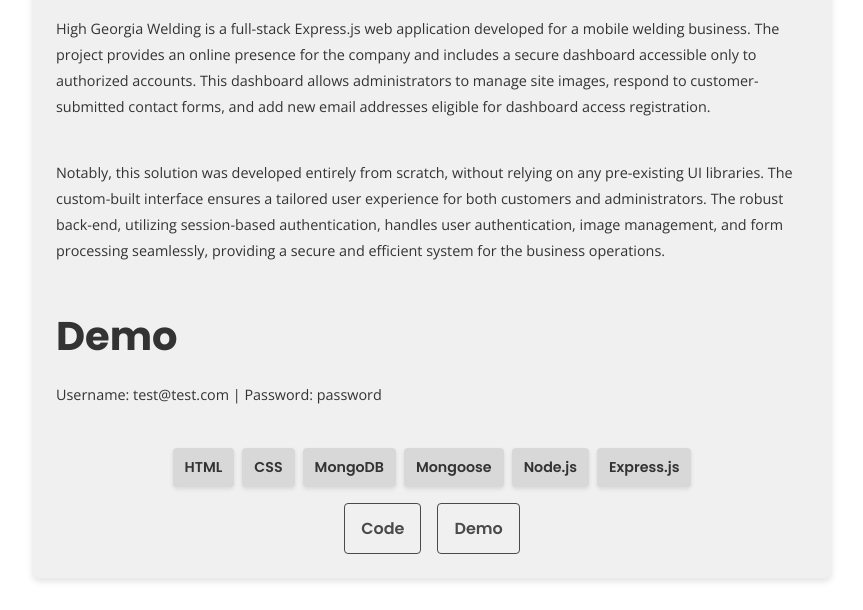
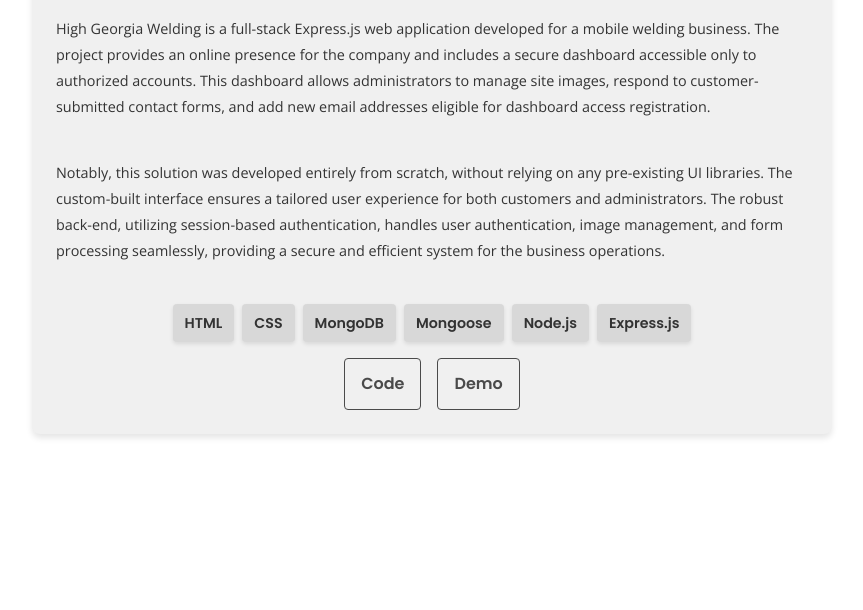
Before and after one commit to jq712/jq-portfolio, a website: page public/projects.html in a window 1280 px wide. Shown: the part 821-1431 px from the top of the page, without its empty margins (208-1071 px from the left). After the commit the page ends 1287 px from the top, so only its background shows below. Drawn offline with nearby package versions, Linux system fonts and the light colour scheme.

Commit message:
Remove demo example from project cards

```diff
--- a/public/projects.html
+++ b/public/projects.html
@@ -110,10 +110,7 @@
               system for the business operations.
             </p>
           </div>
-          <div class="project-demo">
-            <h3>Demo</h3>
-            <p>Username: test@test.com | Password: password</p>
-          </div>
+          <div class="project-demo"></div>
           <div class="project-tech">
             <span class="tech-tag">HTML</span>
             <span class="tech-tag">CSS</span>
```
